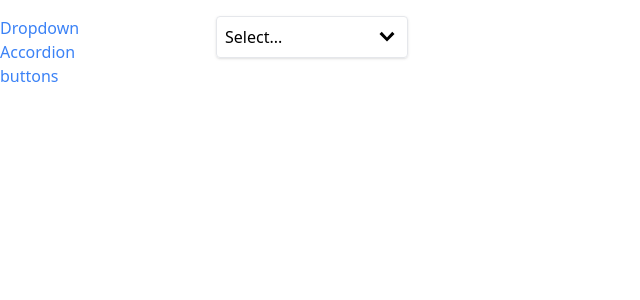
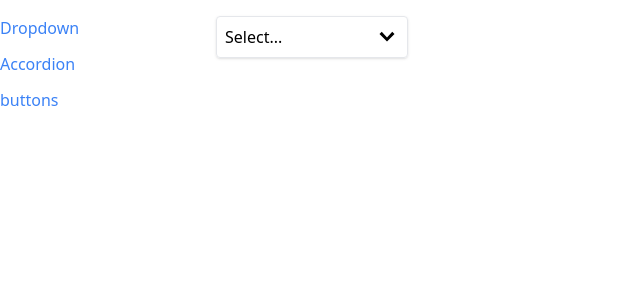
Before and after one commit to Alzubair98/comps, a React (Vite) app: page / in a window 1280 px wide. Shown: the top 300 px of the page, without its empty margins (0-640 px from the left). Built offline with nearby package versions, Linux system fonts and the light colour scheme.

Commit message:
add class name to link component

```diff
--- a/src/component/Link.jsx
+++ b/src/component/Link.jsx
@@ -2,10 +2,10 @@ import React from "react";
 import useNavigation from "../hooks/use-navigation";
 import classNames from "classnames";
 
-const Link = ({ to, children }) => {
+const Link = ({ to, children, className }) => {
   const { navigate } = useNavigation();
 
-  const classes = classNames("text-blue-500");
+  const classes = classNames("text-blue-500", className);
 
   return (
     <a
--- a/src/component/Sidebar.jsx
+++ b/src/component/Sidebar.jsx
@@ -8,10 +8,10 @@ const Sidebar = () => {
     { label: "buttons", path: "/buttons" },
   ];
   return (
-    <div className="sticky top-0  flex flex-col">
+    <div className="sticky top-0 flex flex-col">
       {links.map((link) => {
         return (
-          <Link key={link.label} to={link.path}>
+          <Link className="mb-3" key={link.label} to={link.path}>
             {link.label}
           </Link>
         );
```
